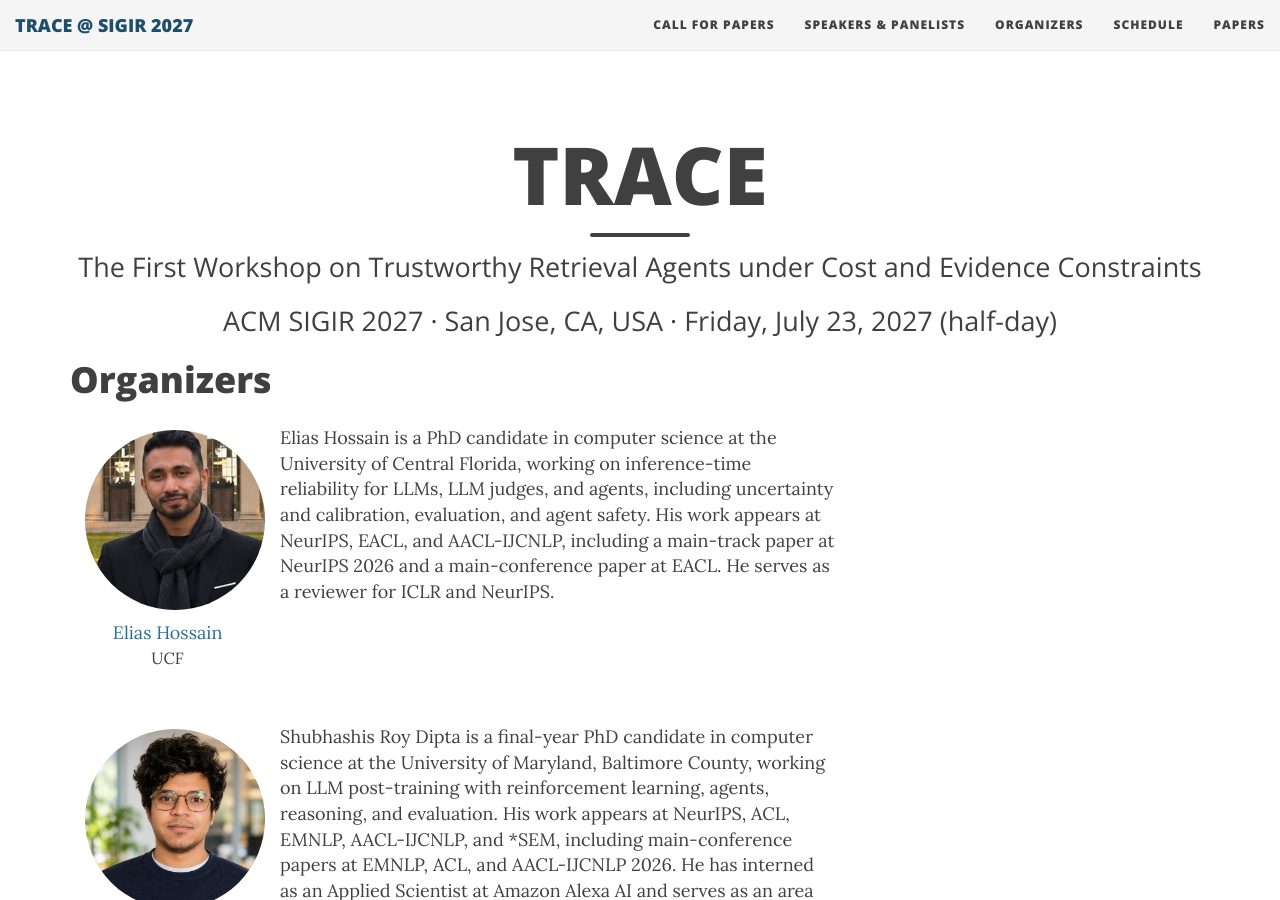
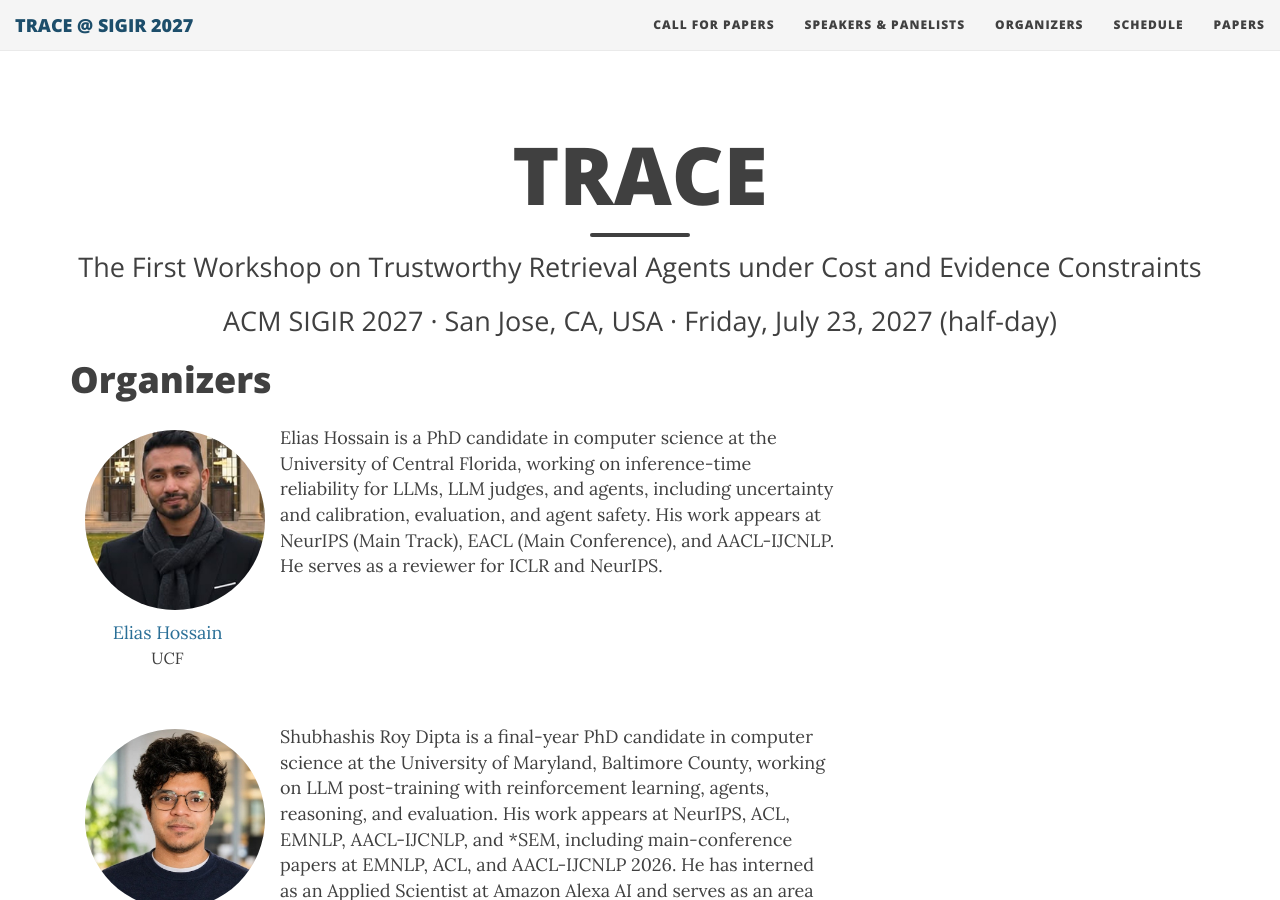
Before and after one commit to trace-workshop/sigir2027, a Jekyll site: the page built from organizers.md, in a window 1280 px wide and 900 px high. Built offline with Jekyll 4.4.1, drawn with Linux system fonts in a browser that asks for light colours; nearby versions of some CDN libraries.

Commit message:
Remove duplicate venues from Elias's bio

```diff
--- a/_data/organizers.yml
+++ b/_data/organizers.yml
@@ -7,7 +7,7 @@ ehossain:
   url: "https://eliashossain001.github.io/"
   affiliation: "UCF"
   img: "ehossain.jpg"
-  bio: "Elias Hossain is a PhD candidate in computer science at the University of Central Florida, working on inference-time reliability for LLMs, LLM judges, and agents, including uncertainty and calibration, evaluation, and agent safety. His work appears at NeurIPS, EACL, and AACL-IJCNLP, including a main-track paper at NeurIPS 2026 and a main-conference paper at EACL. He serves as a reviewer for ICLR and NeurIPS."
+  bio: "Elias Hossain is a PhD candidate in computer science at the University of Central Florida, working on inference-time reliability for LLMs, LLM judges, and agents, including uncertainty and calibration, evaluation, and agent safety. His work appears at NeurIPS (Main Track), EACL (Main Conference), and AACL-IJCNLP. He serves as a reviewer for ICLR and NeurIPS."
 
 sdipta:
   name: "Shubhashis Roy Dipta"
```
